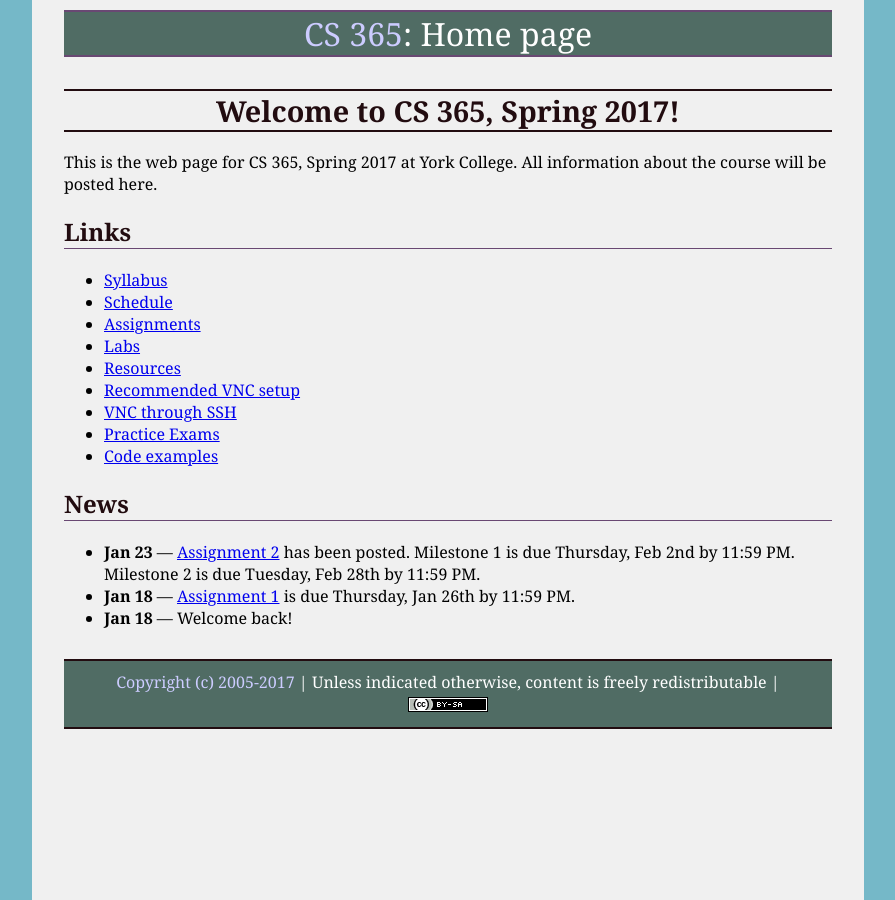
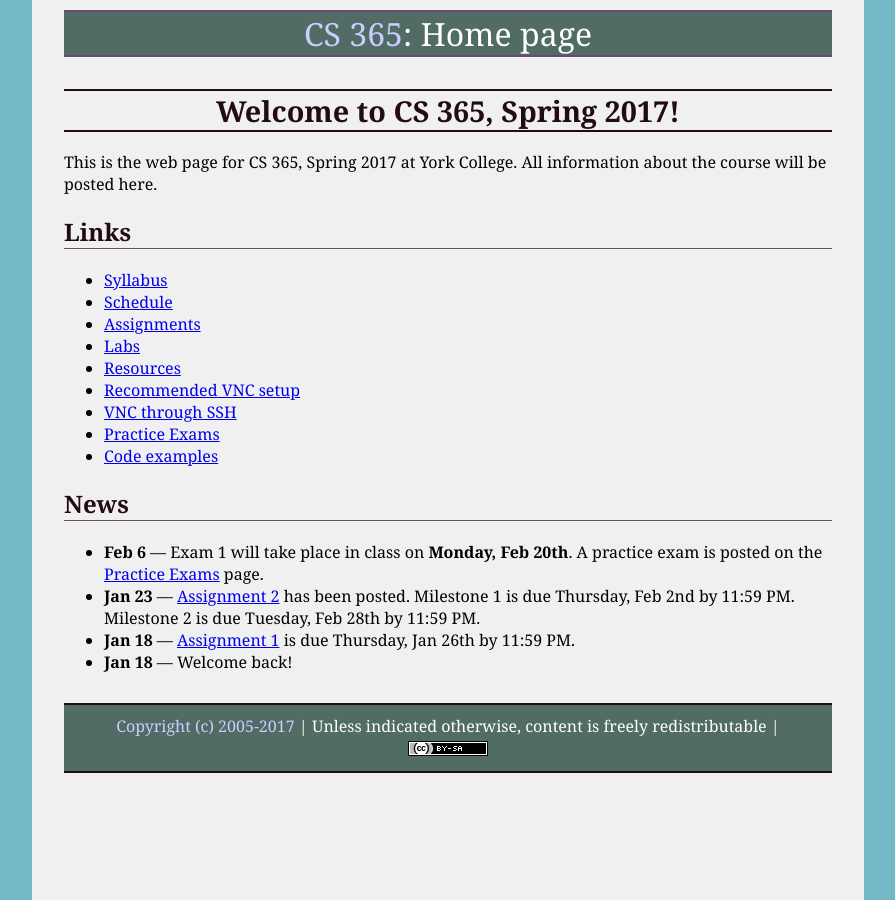
Before and after one commit to ycpcs/cs365-spring2017, a Jekyll site: the page built from index.md, in a window 1280 px wide. Shown: the whole page, without its empty margins (192-1087 px from the left). Built offline with Jekyll 4.4.1, drawn with Linux system fonts in a browser that asks for light colours.

Commit message:
news for exam 1, practice exam

```diff
--- a/index.md
+++ b/index.md
@@ -21,6 +21,7 @@ This is the web page for CS 365, Spring 2017 at York College.  All information a
 
 ## News
 
+* **Feb 6** &mdash; Exam 1 will take place in class on **Monday, Feb 20th**.  A practice exam is posted on the [Practice Exams](practice/index.html) page.
 * **Jan 23** &mdash; [Assignment 2](assign/assign02.html) has been posted.  Milestone 1 is due Thursday, Feb 2nd by 11:59 PM.  Milestone 2 is due Tuesday, Feb 28th by 11:59 PM.
 * **Jan 18** &mdash; [Assignment 1](assign/assign01.html) is due Thursday, Jan 26th by 11:59 PM.
 * **Jan 18** &mdash; Welcome back!
```
Also changed, not shown: practice/index.md (added, +6 -0 lines), 2 other files.
